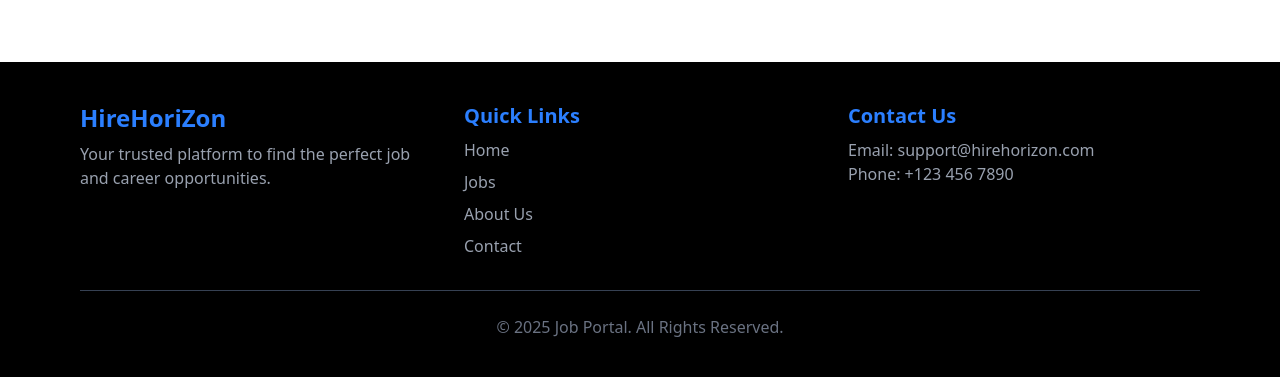
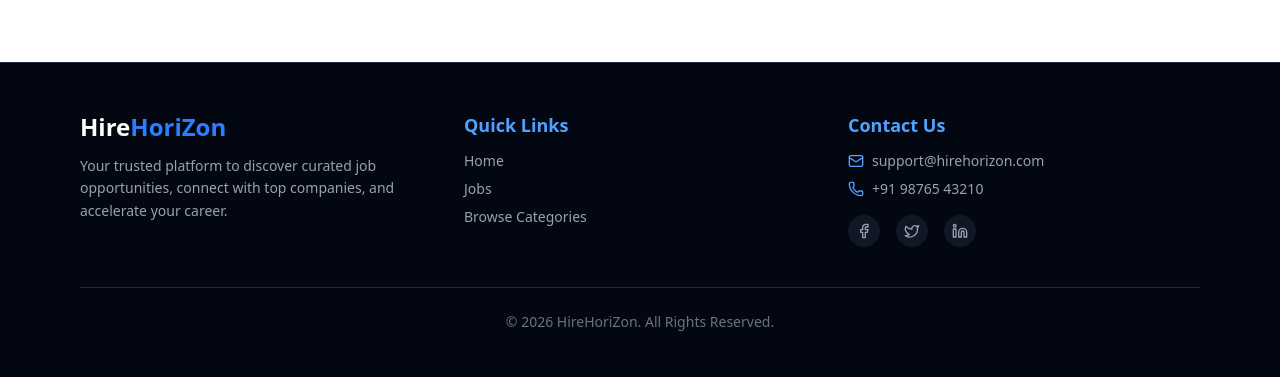
Before and after one commit to aadiityaasingh/hirehorizon_frontend_system, a React (Vite) app: page / in a window 1280 px wide. Shown: the part 986-1363 px from the top of the page. Built offline with nearby package versions, Linux system fonts and the light colour scheme; no server answers.

Commit message:
feat(footer): update footer branding and social links

```diff
--- a/src/components/Footer.jsx
+++ b/src/components/Footer.jsx
@@ -1,49 +1,93 @@
-import React from 'react'
+import React from "react";
+import { Link } from "react-router-dom";
+import { Facebook, Twitter, Linkedin, Mail, Phone } from "lucide-react";
 
 const Footer = () => {
   return (
+    <footer className="bg-gray-950 text-white py-12 border-t border-gray-800">
+      <div className="container mx-auto px-6 md:px-12 lg:px-20">
+        <div className="grid grid-cols-1 md:grid-cols-3 gap-8">
+          {/* Logo & About */}
           <div>
-      <footer class="bg-black text-white py-10">
-  <div class="container mx-auto px-6 md:px-12 lg:px-20">
-    <div class="grid grid-cols-1 md:grid-cols-3 gap-8">
-      {/* <!-- Logo & About --> */}
-      <div>
-        <h2 class="text-2xl font-bold text-blue-500">HireHoriZon</h2>
-        <p class="mt-2 text-gray-400">Your trusted platform to find the perfect job and career opportunities.</p>
+            <h2 className="text-2xl font-bold">
+              Hire<span className="text-blue-500">HoriZon</span>
+            </h2>
+            <p className="mt-3 text-gray-400 text-sm leading-relaxed">
+              Your trusted platform to discover curated job opportunities, connect with top companies, and accelerate your career.
+            </p>
           </div>
 
-      {/* <!-- Quick Links --> */}
+          {/* Quick Links */}
           <div>
-        <h3 class="text-xl font-semibold text-blue-500">Quick Links</h3>
-        <ul class="mt-2 space-y-2">
-          <li><a href="#" class="text-gray-400 hover:text-blue-300">Home</a></li>
-          <li><a href="#" class="text-gray-400 hover:text-blue-300">Jobs</a></li>
-          <li><a href="#" class="text-gray-400 hover:text-blue-300">About Us</a></li>
-          <li><a href="#" class="text-gray-400 hover:text-blue-300">Contact</a></li>
+            <h3 className="text-lg font-semibold text-blue-400">Quick Links</h3>
+            <ul className="mt-3 space-y-2 text-sm">
+              <li>
+                <Link to="/" className="text-gray-400 hover:text-blue-400 transition-colors">
+                  Home
+                </Link>
+              </li>
+              <li>
+                <Link to="/jobs" className="text-gray-400 hover:text-blue-400 transition-colors">
+                  Jobs
+                </Link>
+              </li>
+              <li>
+                <Link to="/browse" className="text-gray-400 hover:text-blue-400 transition-colors">
+                  Browse Categories
+                </Link>
+              </li>
             </ul>
           </div>
-{/*
-      <!-- Contact & Socials --> */}
+
+          {/* Contact & Socials */}
           <div>
-        <h3 class="text-xl font-semibold text-blue-500">Contact Us</h3>
-        <p class="mt-2 text-gray-400">Email: support@hirehorizon.com</p>
-        <p class="text-gray-400">Phone: +123 456 7890</p>
-        <div class="flex space-x-4 mt-3">
-          <a href="#" class="text-gray-400 hover:text-blue-400"><i class="fab fa-facebook-f"></i></a>
-          <a href="#" class="text-gray-400 hover:text-blue-400"><i class="fab fa-twitter"></i></a>
-          <a href="#" class="text-gray-400 hover:text-blue-400"><i class="fab fa-linkedin-in"></i></a>
+            <h3 className="text-lg font-semibold text-blue-400">Contact Us</h3>
+            <div className="mt-3 space-y-2 text-sm text-gray-400">
+              <p className="flex items-center gap-2">
+                <Mail className="w-4 h-4 text-blue-400" />
+                <span>support@hirehorizon.com</span>
+              </p>
+              <p className="flex items-center gap-2">
+                <Phone className="w-4 h-4 text-blue-400" />
+                <span>+91 98765 43210</span>
+              </p>
+            </div>
+            <div className="flex space-x-4 mt-4">
+              <a
+                href="https://facebook.com"
+                target="_blank"
+                rel="noreferrer"
+                className="text-gray-400 hover:text-blue-400 transition-colors p-2 rounded-full bg-gray-900 hover:bg-gray-800"
+              >
+                <Facebook className="w-4 h-4" />
+              </a>
+              <a
+                href="https://twitter.com"
+                target="_blank"
+                rel="noreferrer"
+                className="text-gray-400 hover:text-blue-400 transition-colors p-2 rounded-full bg-gray-900 hover:bg-gray-800"
+              >
+                <Twitter className="w-4 h-4" />
+              </a>
+              <a
+                href="https://linkedin.com"
+                target="_blank"
+                rel="noreferrer"
+                className="text-gray-400 hover:text-blue-400 transition-colors p-2 rounded-full bg-gray-900 hover:bg-gray-800"
+              >
+                <Linkedin className="w-4 h-4" />
+              </a>
             </div>
           </div>
         </div>
 
-    {/* <!-- Copyright --> */}
-    <div class="border-t border-gray-700 mt-8 pt-6 text-center text-gray-500">
-      <p>&copy; 2025 Job Portal. All Rights Reserved.</p>
+        {/* Copyright */}
+        <div className="border-t border-gray-800 mt-10 pt-6 text-center text-sm text-gray-500">
+          <p>&copy; {new Date().getFullYear()} HireHoriZon. All Rights Reserved.</p>
         </div>
       </div>
     </footer>
-    </div>
-  )
-}
+  );
+};
 
-export default Footer
+export default Footer;
```
Lines whose indentation alone changed are shown as unchanged.
